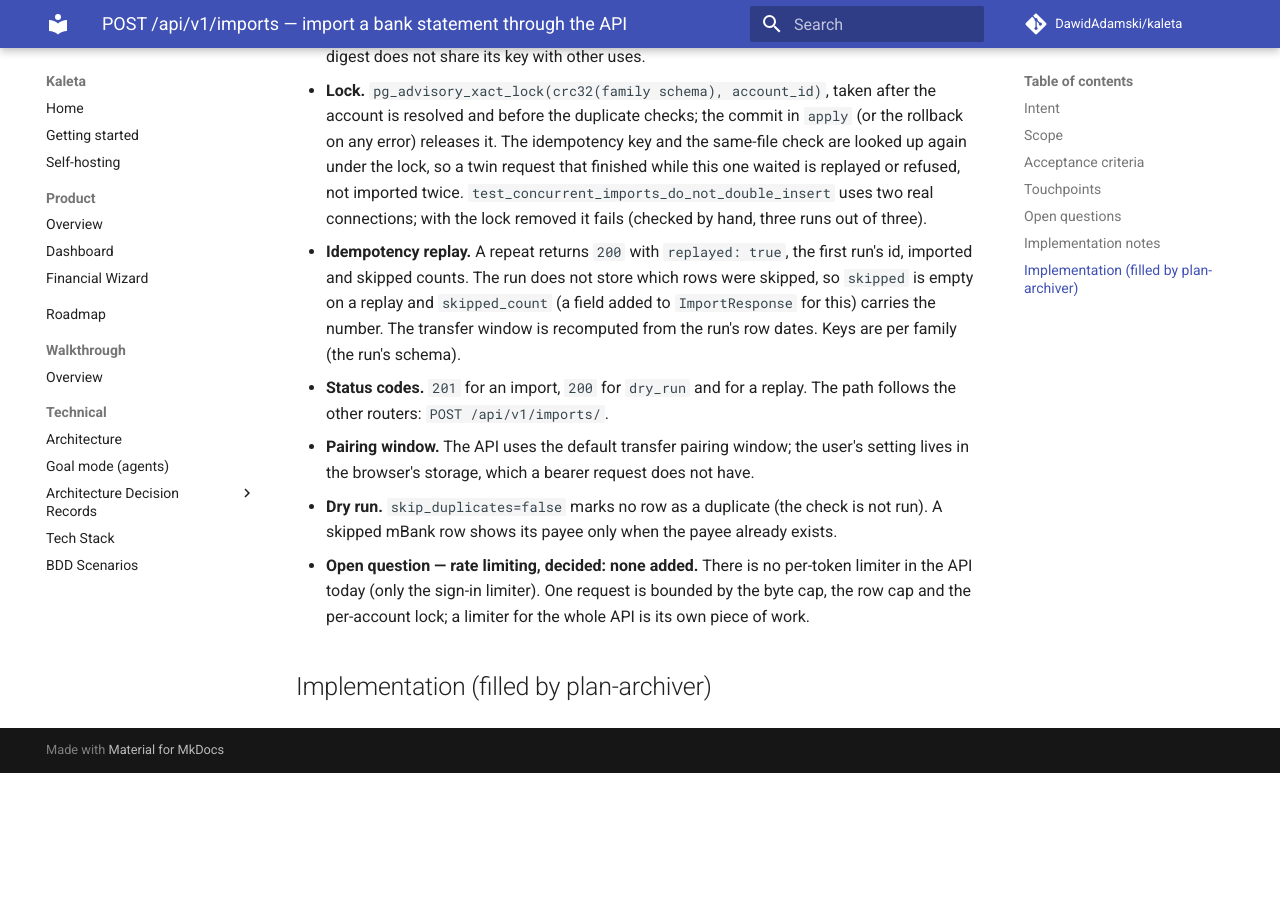
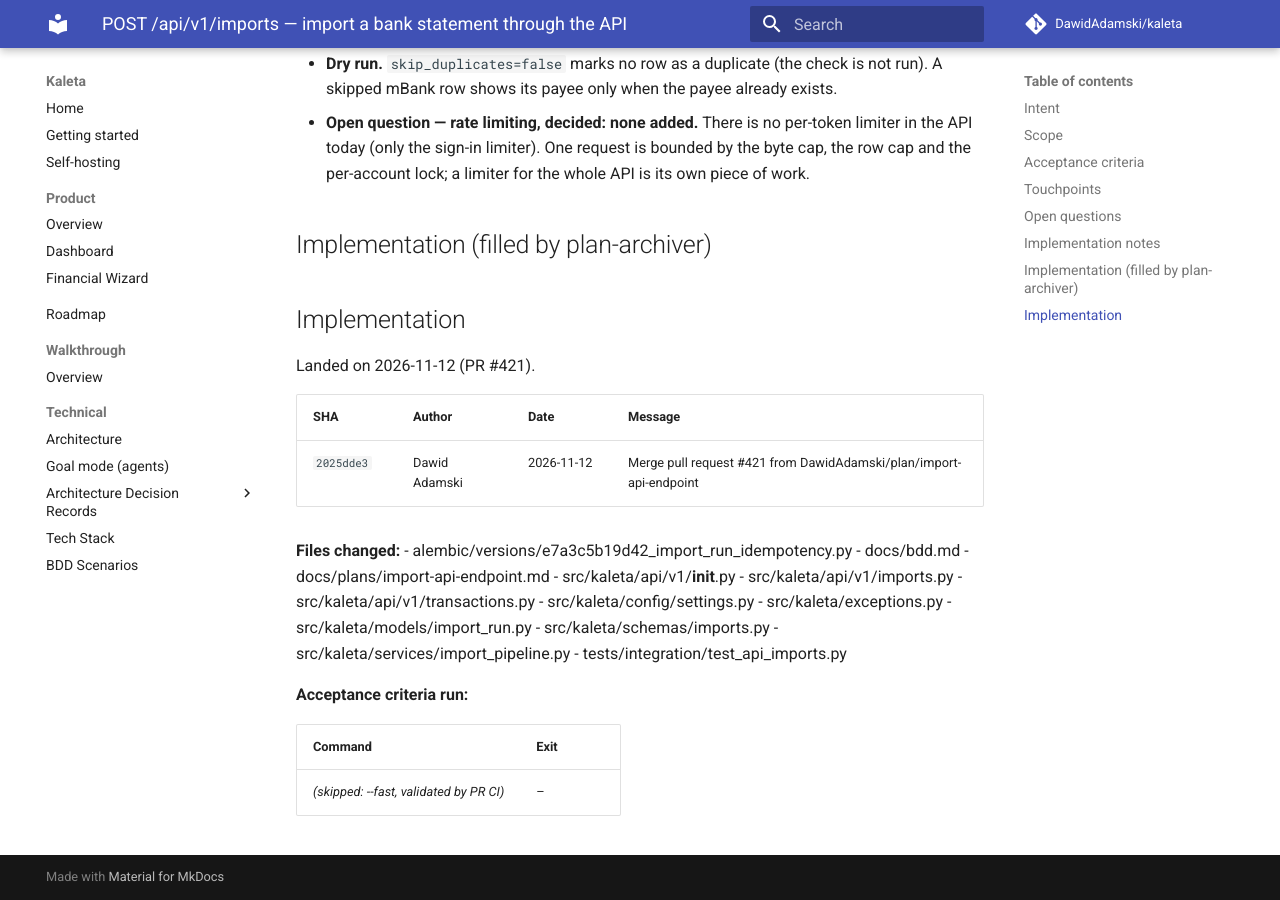
Before and after one commit to DawidAdamski/kaleta, an MkDocs documentation site: the page built from docs/plans/archive/import-api-endpoint.md, in a window 1280 px wide and 900 px high, scrolled down 4567 px. Built offline with MkDocs 1.6.1 and Material for MkDocs 9.7.7, drawn with Linux system fonts in a browser that asks for light colours; comment, search, counter and statistics services are not loaded; before the commit the page ends 5340 px from its top, so only the background shows below that.

Commit message:
docs(plans): archive import-api-endpoint (#421)

```diff
--- a/docs/plans/import-api-endpoint.md
+++ b/docs/plans/archive/import-api-endpoint.md
@@ -3,8 +3,9 @@ plan_id: import-api-endpoint
 title: POST /api/v1/imports — import a bank statement through the API
 area: api, import
 effort: medium
-status: in-progress
-roadmap_ref: ../roadmap.md
+status: archived
+archived_at: 2026-11-12
+roadmap_ref: ../../roadmap.md
 ---
 
 # POST /api/v1/imports — import a bank statement through the API
@@ -198,3 +199,31 @@ every backticked bullet in this section as a command):
   is its own piece of work.
 
 ## Implementation (filled by plan-archiver)
+
+## Implementation
+
+Landed on 2026-11-12 (PR #421).
+
+| SHA | Author | Date | Message |
+|---|---|---|---|
+| `2025dde3` | Dawid Adamski | 2026-11-12 | Merge pull request #421 from DawidAdamski/plan/import-api-endpoint |
+
+**Files changed:**
+- alembic/versions/e7a3c5b19d42_import_run_idempotency.py
+- docs/bdd.md
+- docs/plans/import-api-endpoint.md
+- src/kaleta/api/v1/__init__.py
+- src/kaleta/api/v1/imports.py
+- src/kaleta/api/v1/transactions.py
+- src/kaleta/config/settings.py
+- src/kaleta/exceptions.py
+- src/kaleta/models/import_run.py
+- src/kaleta/schemas/imports.py
+- src/kaleta/services/import_pipeline.py
+- tests/integration/test_api_imports.py
+
+**Acceptance criteria run:**
+
+| Command | Exit |
+|---|---|
+| _(skipped: --fast, validated by PR CI)_ | – |
```
Also changed, not shown: docs/plans/README.md (+1 -1 lines).
